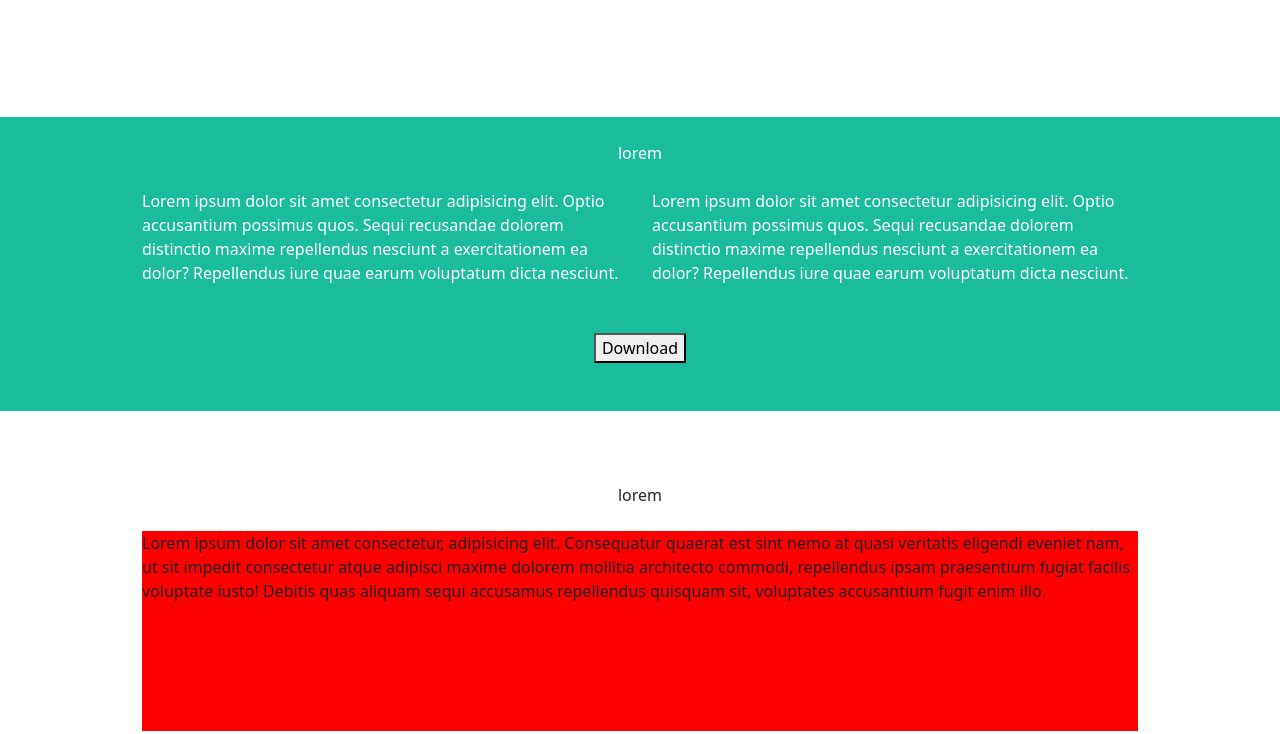
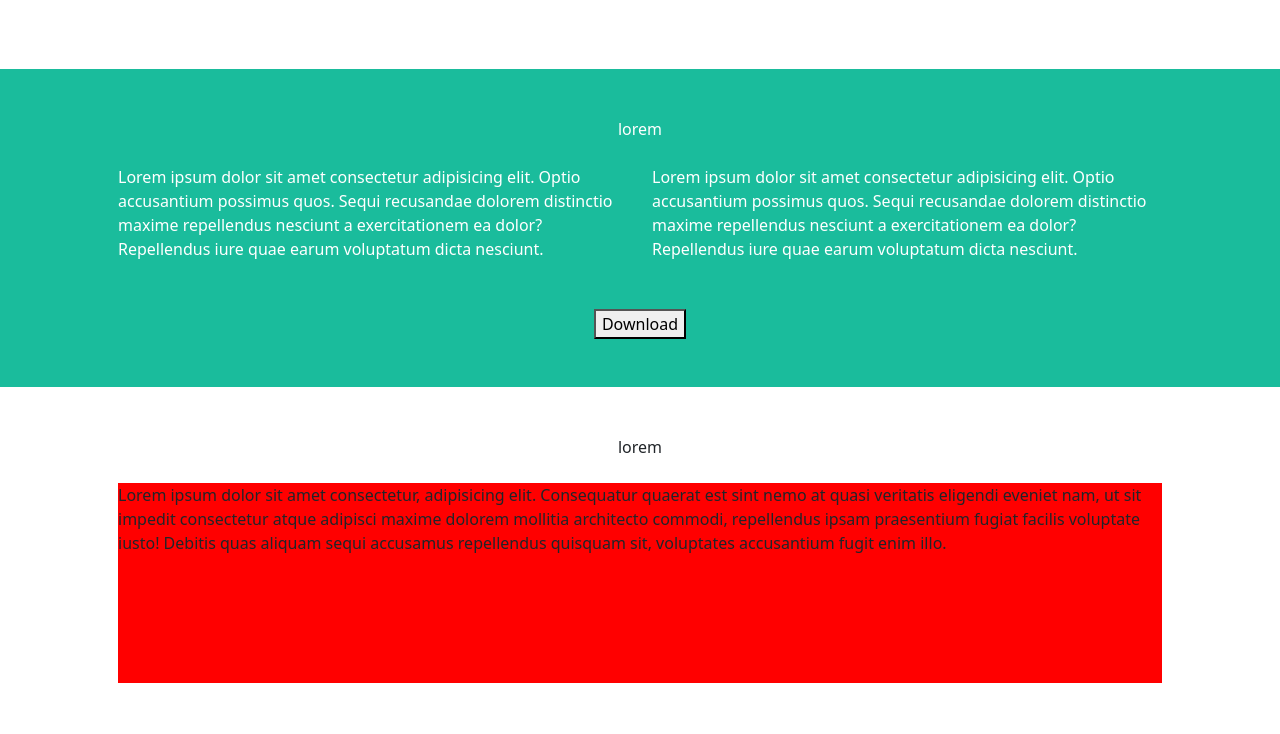
Before and after one commit to fraberret/html-css-bootstrap-freelancer, a plain HTML site: page index.html in a window 1280 px wide. Shown: the part 1247-1981 px from the top of the page. Drawn offline with nearby package versions, Linux system fonts and the light colour scheme.

Commit message:
fix margin e paddin on rows (structure)

```diff
--- a/index.html
+++ b/index.html
@@ -134,8 +134,8 @@
         <!-- about -->
         <section class="about pb-5">
 
-            <div class="container ">
-                <div class="row g-4 m-5">
+            <div class="container p-5 ">
+                <div class="row g-4">
 
                     <!-- title -->
                     <div class="col-12">
@@ -167,8 +167,8 @@
         <!-- contact me -->
         <section class="contact_me pb-5">
 
-            <div class="container">
-                <div class="row g-4 m-5">
+            <div class="container p-5">
+                <div class="row g-4 ">
 
                     <!-- title -->
                     <div class="col-12">
```
Also changed, not shown: assets/css/style.css (line endings or trailing spaces).
